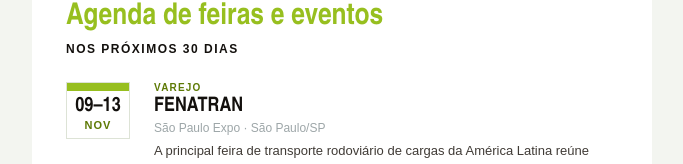
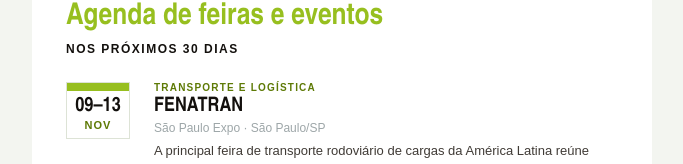
Before and after one commit to Unidcom/aprovacoes-unid, a plain HTML site: page sp-uniformes/newsletter-2026-11-04.html in a window 1280 px wide. Shown: the part 569-733 px from the top of the page, without its empty margins (298-981 px from the left). Drawn offline with Linux system fonts and the light colour scheme.

Commit message:
Aprovação: sp-uniformes/newsletter-2026-11-04.html

```diff
--- a/sp-uniformes/newsletter-2026-11-04.html
+++ b/sp-uniformes/newsletter-2026-11-04.html
@@ -73,7 +73,7 @@
 </table>
 </td>
 <td valign="top" style="padding:16px 0 16px 14px;">
-<p style="margin:0 0 3px;color:#5E7A06;font:700 10px 'Poppins',Arial,sans-serif;letter-spacing:1.2px;">VAREJO</p>
+<p style="margin:0 0 3px;color:#5E7A06;font:700 10px 'Poppins',Arial,sans-serif;letter-spacing:1.2px;">TRANSPORTE E LOG&Iacute;STICA</p>
 <p style="margin:0 0 3px;color:#13100D;font:700 20px/1.1 'Arial Narrow','Helvetica Neue',Arial,sans-serif;">
 <a href="https://www.fenatran.com.br/pt-br.html" target="_blank" rel="noopener noreferrer" style="color:#13100D;text-decoration:none;">FENATRAN</a>
 </p>
```
